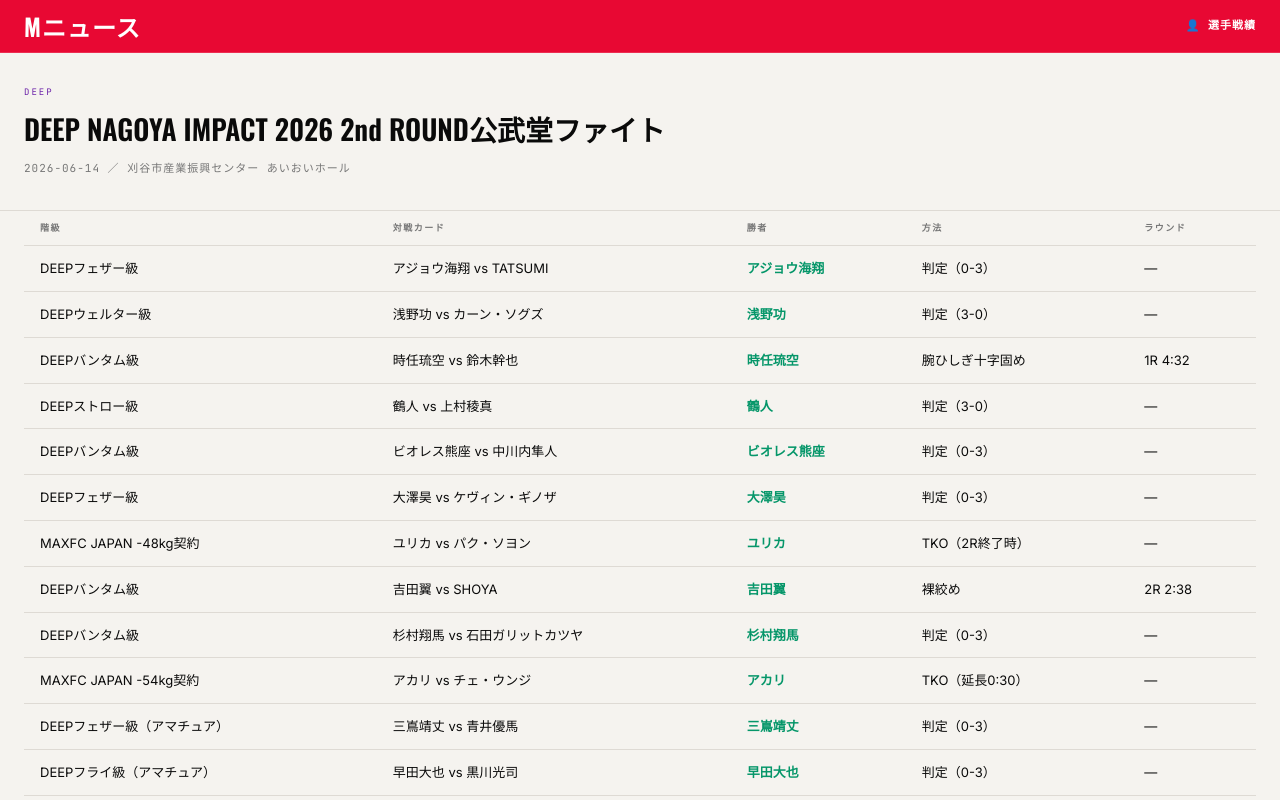
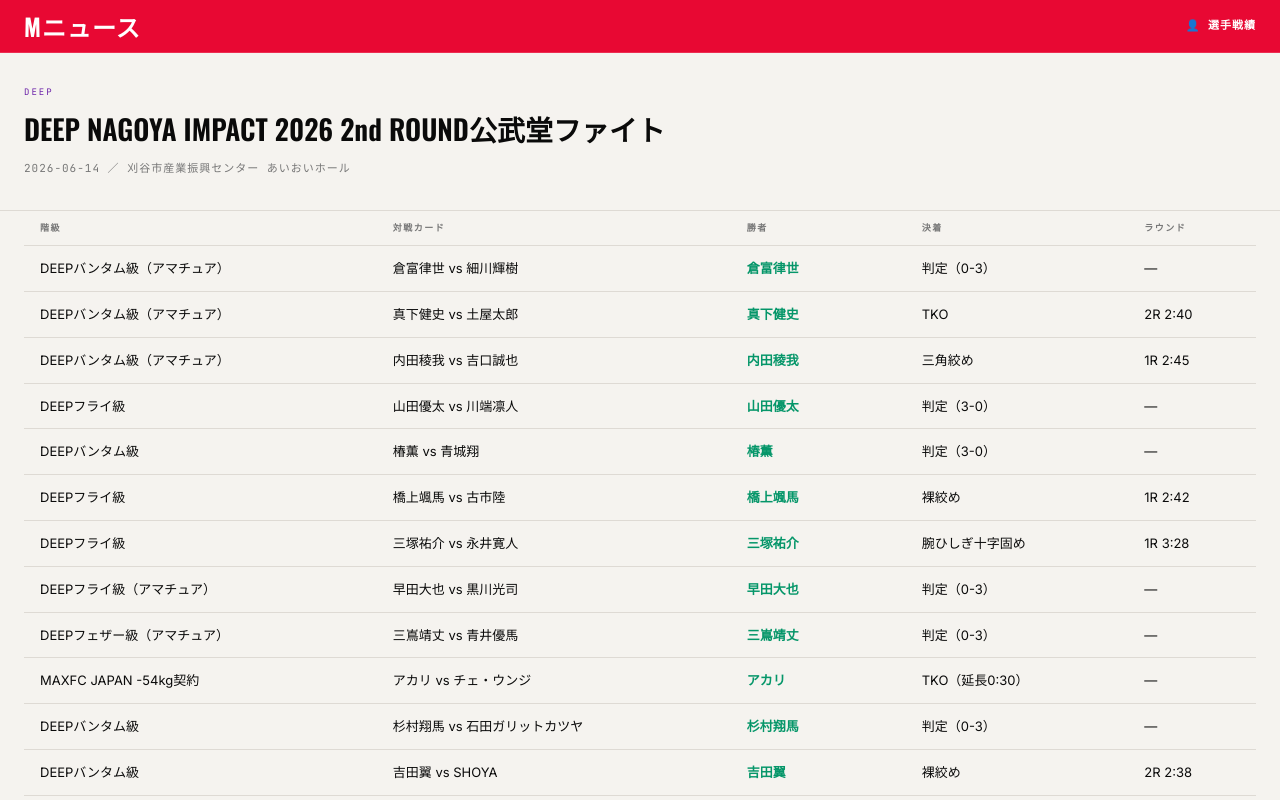
Before and after one commit to mnews-mma/mnews, a Next.js app: page /results/deep-nagoya-impact-2026-2nd-round in a window 1280 px wide. Shown: the top 800 px of the page. Built offline with nearby package versions, Linux system fonts and the light colour scheme; no server answers.

Commit message:
Rename results column to 決着, show fights main-event-first
- Event result tables: "方法" header renamed to "決着"
- Fight list now displays in reverse order (main event at top,
  opening fights at bottom) instead of card order

Co-Authored-By: Claude Sonnet 4.6 <noreply@anthropic.com>

```diff
--- a/src/app/results/[slug]/page.tsx
+++ b/src/app/results/[slug]/page.tsx
@@ -49,12 +49,12 @@ export default async function EventResultPage({ params }: { params: Promise<{ sl
                   <th>階級</th>
                   <th>対戦カード</th>
                   <th>勝者</th>
-                  <th>方法</th>
+                  <th>決着</th>
                   <th>ラウンド</th>
                 </tr>
               </thead>
               <tbody>
-                {event.fights.map((f, i) => (
+                {[...event.fights].reverse().map((f, i) => (
                   <tr key={i}>
                     <td>{f.weightClass}</td>
                     <td>
```
